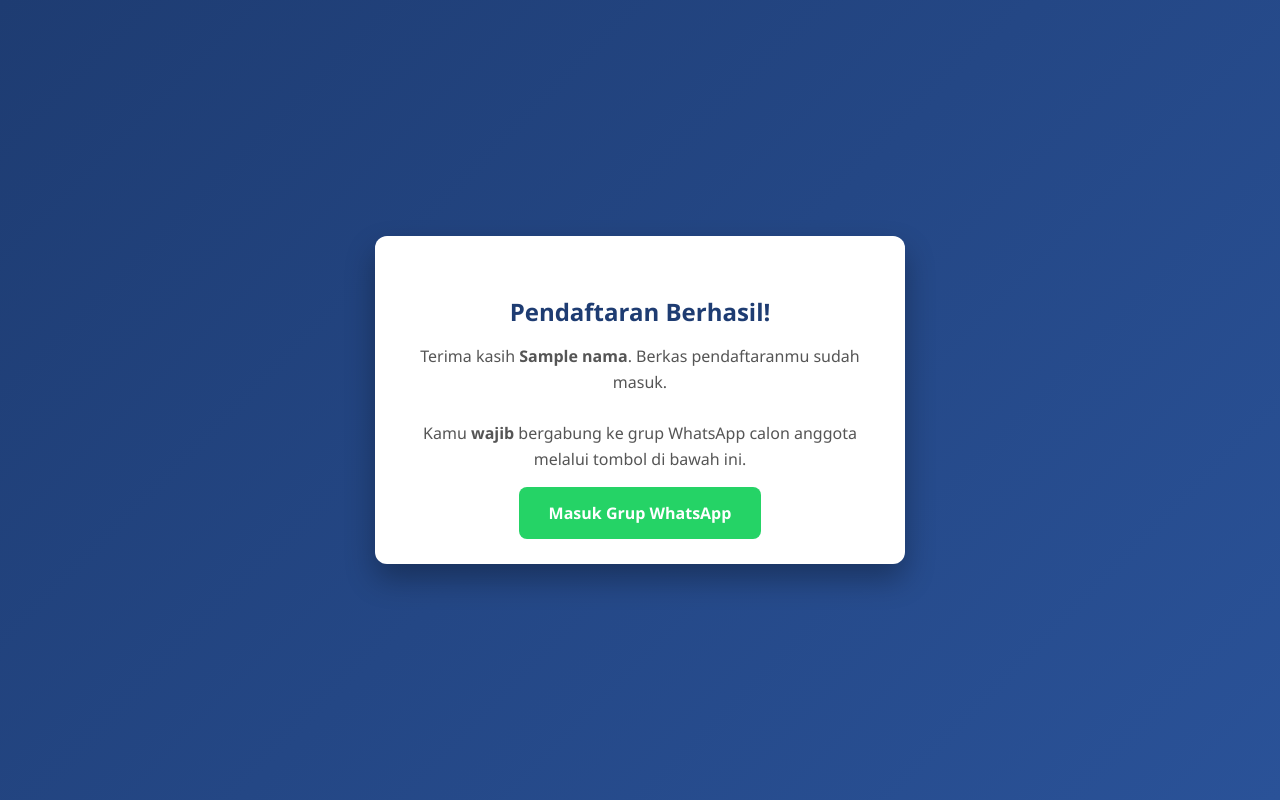
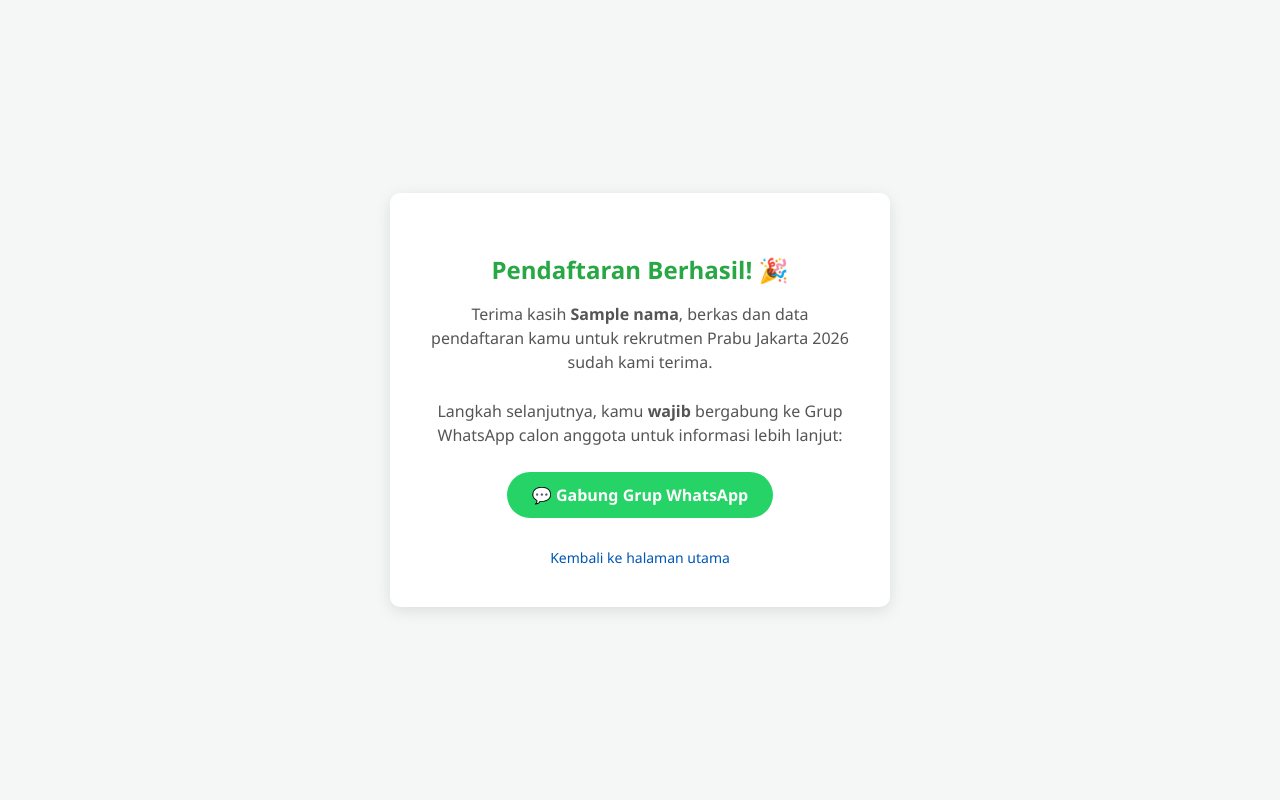
Before and after one commit to marhmn119/recrut-prabu, a Python web app: template templates/sukses.html in a window 1280 px wide. Run offline with Jinja, Linux system fonts and the light colour scheme; the template is opened without the code that fills it: most values are stand-ins (such as "Sample title", 1, 10 or a date in 2020).

Commit message:
Update sukses.html

```diff
--- a/templates/sukses.html
+++ b/templates/sukses.html
@@ -3,21 +3,82 @@
 <head>
     <meta charset="UTF-8">
     <meta name="viewport" content="width=device-width, initial-scale=1.0">
-    <title>Pendaftaran Berhasil!</title>
+    <title>Pendaftaran Berhasil - Prabu Jakarta 2026</title>
     <style>
-        body { background: linear-gradient(135deg, #1e3c72 0%, #2a5298 100%); display: flex; justify-content: center; align-items: center; height: 100vh; margin: 0; font-family: 'Segoe UI', Tahoma, sans-serif; }
-        .success-box { background-color: white; padding: 40px; border-radius: 12px; text-align: center; box-shadow: 0 15px 30px rgba(0,0,0,0.3); max-width: 450px; }
-        h2 { color: #1e3c72; margin-bottom: 15px; }
-        p { color: #555; margin-bottom: 30px; line-height: 1.6; }
-        .wa-btn { background-color: #25D366; color: white; padding: 15px 30px; border-radius: 8px; text-decoration: none; font-weight: bold; }
-        .wa-btn:hover { background-color: #1ebe57; }
+        * {
+            box-sizing: border-box;
+            font-family: 'Segoe UI', Tahoma, Geneva, Verdana, sans-serif;
+        }
+        body {
+            background-color: #f4f7f6;
+            display: flex;
+            justify-content: center;
+            align-items: center;
+            height: 100vh;
+            margin: 0;
+            padding: 20px;
+        }
+        .success-card {
+            background-color: #ffffff;
+            padding: 40px;
+            border-radius: 10px;
+            box-shadow: 0 4px 15px rgba(0, 0, 0, 0.1);
+            text-align: center;
+            max-width: 500px;
+            width: 100%;
+        }
+        .success-card h2 {
+            color: #28a745;
+            margin-bottom: 10px;
+        }
+        .success-card p {
+            color: #555;
+            font-size: 16px;
+            line-height: 1.5;
+            margin-bottom: 25px;
+        }
+        .wa-btn {
+            display: inline-block;
+            background-color: #25D366; /* Warna khas WhatsApp */
+            color: white;
+            padding: 12px 25px;
+            text-decoration: none;
+            border-radius: 25px;
+            font-size: 16px;
+            font-weight: bold;
+            transition: background-color 0.3s ease;
+            margin-bottom: 15px;
+        }
+        .wa-btn:hover {
+            background-color: #1ebe57;
+        }
+        .back-link {
+            display: block;
+            color: #0056b3;
+            text-decoration: none;
+            font-size: 14px;
+            margin-top: 15px;
+        }
+        .back-link:hover {
+            text-decoration: underline;
+        }
     </style>
 </head>
 <body>
-    <div class="success-box">
-        <h2>Pendaftaran Berhasil!</h2>
-        <p>Terima kasih <strong>{{ nama }}</strong>. Berkas pendaftaranmu sudah masuk.<br><br>Kamu <strong>wajib</strong> bergabung ke grup WhatsApp calon anggota melalui tombol di bawah ini.</p>
-        <a href="https://chat.whatsapp.com/CC5JmHw5X2oGj0YMCf4snq" class="wa-btn" target="_blank">Masuk Grup WhatsApp</a>
+
+    <div class="success-card">
+        <h2>Pendaftaran Berhasil! 🎉</h2>
+        <p>Terima kasih <strong>{{ nama }}</strong>, berkas dan data pendaftaran kamu untuk rekrutmen Prabu Jakarta 2026 sudah kami terima.</p>
+
+        <p>Langkah selanjutnya, kamu <strong>wajib</strong> bergabung ke Grup WhatsApp calon anggota untuk informasi lebih lanjut:</p>
+
+        <!-- GANTI LINK DI BAWAH INI DENGAN LINK GRUP WHATSAPP KAMU -->
+        <a href="https://chat.whatsapp.com/GANTI_DENGAN_KODE_INVITE_GRUP_KAMU" class="wa-btn" target="_blank">
+            💬 Gabung Grup WhatsApp
+        </a>
+
+        <a href="/" class="back-link">Kembali ke halaman utama</a>
     </div>
+
 </body>
 </html>
```
